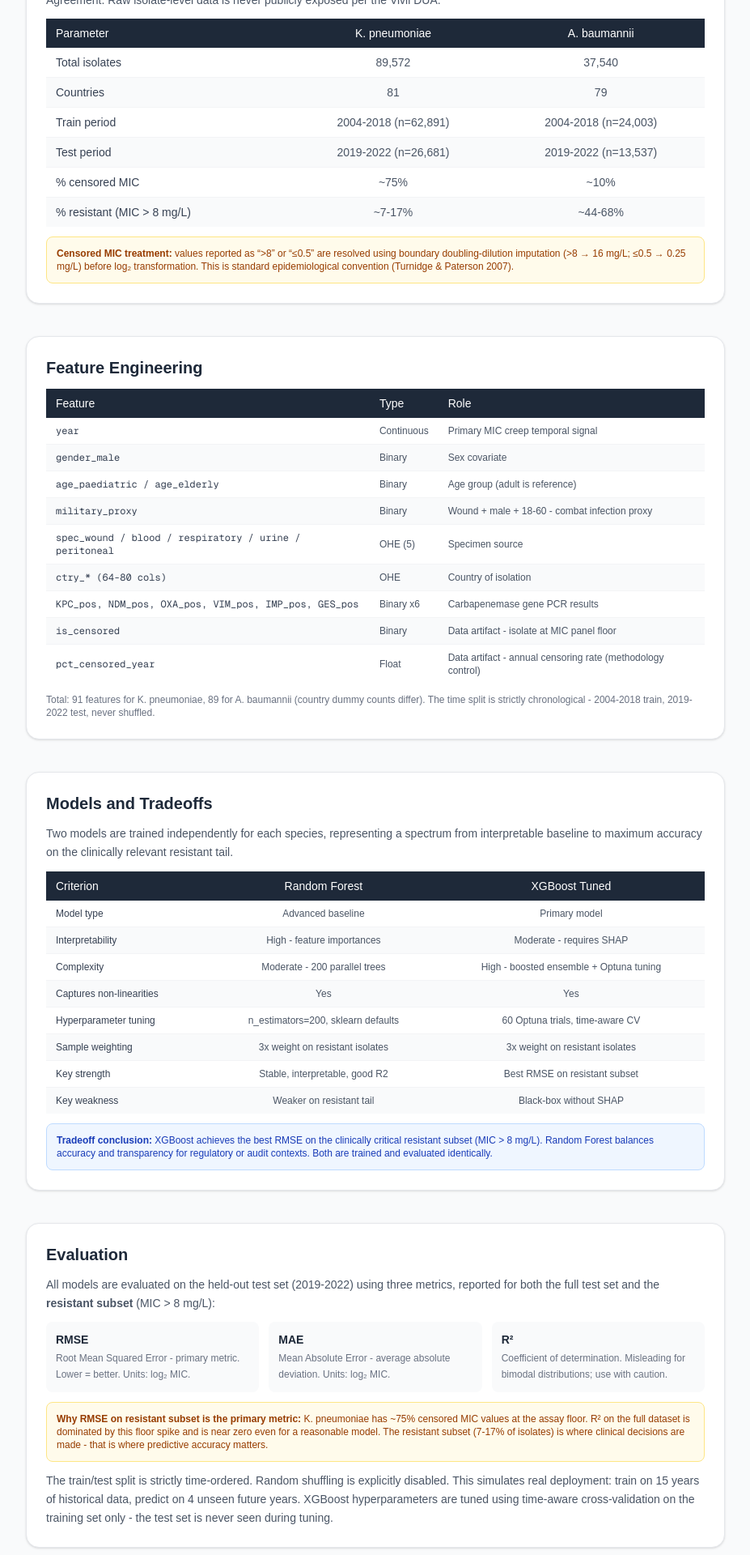
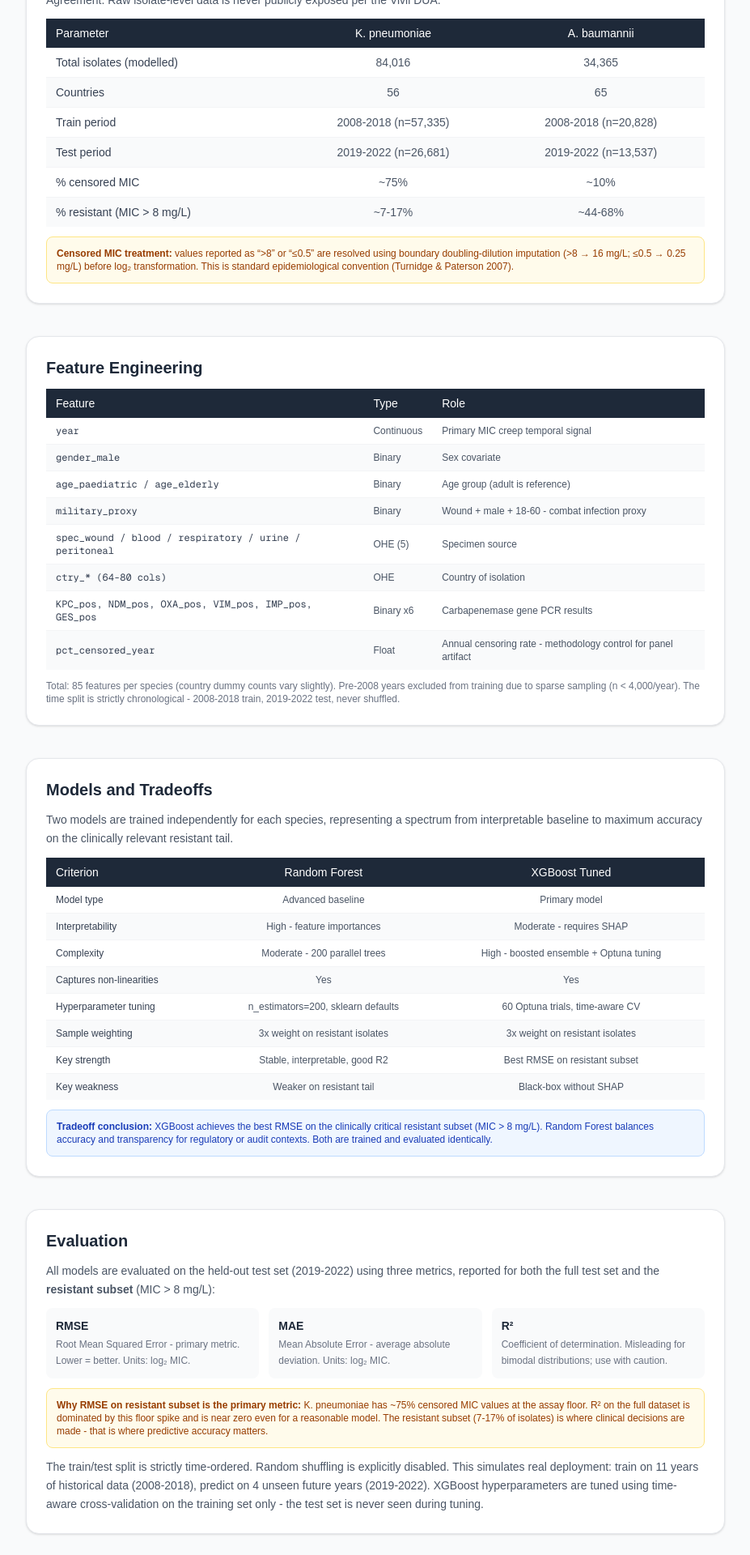
Before and after one commit to AnnGur/mic-creep-predict, a Next.js app in the folder frontend/: page /methodology in a window 1280 px wide. Shown: the part 700-2620 px from the top of the page at 81% size, without its empty margins (176-1103 px from the left). Built offline with nearby package versions, Linux system fonts and the light colour scheme.

Commit message:
Update methodology page: 2008 training cutoff, remove is_censored, explain artifact removal

```diff
--- a/frontend/app/methodology/page.tsx
+++ b/frontend/app/methodology/page.tsx
@@ -56,9 +56,9 @@ export default function MethodologyPage() {
             </thead>
             <tbody className="divide-y divide-gray-100">
               {[
-                ["Total isolates", "89,572", "37,540"],
-                ["Countries", "81", "79"],
-                ["Train period", "2004-2018 (n=62,891)", "2004-2018 (n=24,003)"],
+                ["Total isolates (modelled)", "84,016", "34,365"],
+                ["Countries", "56", "65"],
+                ["Train period", "2008-2018 (n=57,335)", "2008-2018 (n=20,828)"],
                 ["Test period", "2019-2022 (n=26,681)", "2019-2022 (n=13,537)"],
                 ["% censored MIC", "~75%", "~10%"],
                 ["% resistant (MIC > 8 mg/L)", "~7-17%", "~44-68%"],
@@ -101,8 +101,7 @@ export default function MethodologyPage() {
                 ["spec_wound / blood / respiratory / urine / peritoneal", "OHE (5)", "Specimen source"],
                 ["ctry_* (64-80 cols)", "OHE", "Country of isolation"],
                 ["KPC_pos, NDM_pos, OXA_pos, VIM_pos, IMP_pos, GES_pos", "Binary x6", "Carbapenemase gene PCR results"],
-                ["is_censored", "Binary", "Data artifact - isolate at MIC panel floor"],
-                ["pct_censored_year", "Float", "Data artifact - annual censoring rate (methodology control)"],
+                ["pct_censored_year", "Float", "Annual censoring rate - methodology control for panel artifact"],
               ].map(([feat, type, role]) => (
                 <tr key={feat} className="even:bg-gray-50">
                   <td className="px-3 py-2 font-mono text-xs text-gray-700">{feat}</td>
@@ -114,8 +113,9 @@ export default function MethodologyPage() {
           </table>
         </div>
         <p className="text-xs text-gray-500">
-          Total: 91 features for K. pneumoniae, 89 for A. baumannii (country dummy counts differ).
-          The time split is strictly chronological - 2004-2018 train, 2019-2022 test, never shuffled.
+          Total: 85 features per species (country dummy counts vary slightly). Pre-2008 years
+          excluded from training due to sparse sampling (n &lt; 4,000/year). The time split is
+          strictly chronological - 2008-2018 train, 2019-2022 test, never shuffled.
         </p>
       </section>
 
@@ -189,8 +189,8 @@ export default function MethodologyPage() {
         </div>
         <p className="text-sm text-gray-600 leading-relaxed">
           The train/test split is strictly time-ordered. Random shuffling is explicitly disabled.
-          This simulates real deployment: train on 15 years of historical data, predict on 4
-          unseen future years. XGBoost hyperparameters are tuned using time-aware cross-validation
+          This simulates real deployment: train on 11 years of historical data (2008-2018), predict on 4
+          unseen future years (2019-2022). XGBoost hyperparameters are tuned using time-aware cross-validation
           on the training set only - the test set is never seen during tuning.
         </p>
       </section>
@@ -211,10 +211,15 @@ export default function MethodologyPage() {
         </p>
         <div className="bg-gray-50 border border-gray-200 rounded-lg p-3 text-xs text-gray-600">
           <strong>Note on artifacts:</strong>{" "}
-          <code className="bg-white border border-gray-200 px-1 rounded">is_censored</code> and{" "}
-          <code className="bg-white border border-gray-200 px-1 rounded">pct_censored_year</code> rank
-          highly in SHAP because censored observations are structurally at the MIC panel floor - not
-          because they are biological predictors. They are flagged as data artifacts throughout.
+          The isolate-level{" "}
+          <code className="bg-white border border-gray-200 px-1 rounded">is_censored</code>{" "}
+          flag was removed after v1 - it dominated SHAP for both species (A. baumannii rank 1
+          at mean|SHAP| 1.78; K. pneumoniae rank 2 at 0.54) despite being a data artifact, not
+          biology. Its removal allowed <code className="bg-white border border-gray-200 px-1 rounded">year</code> to
+          emerge as the top predictor for A. baumannii (0.33) and carbapenemase genes to dominate
+          K. pneumoniae - both biologically expected. The year-level aggregate{" "}
+          <code className="bg-white border border-gray-200 px-1 rounded">pct_censored_year</code>{" "}
+          is retained as a methodology control.
         </div>
       </section>
 
```
